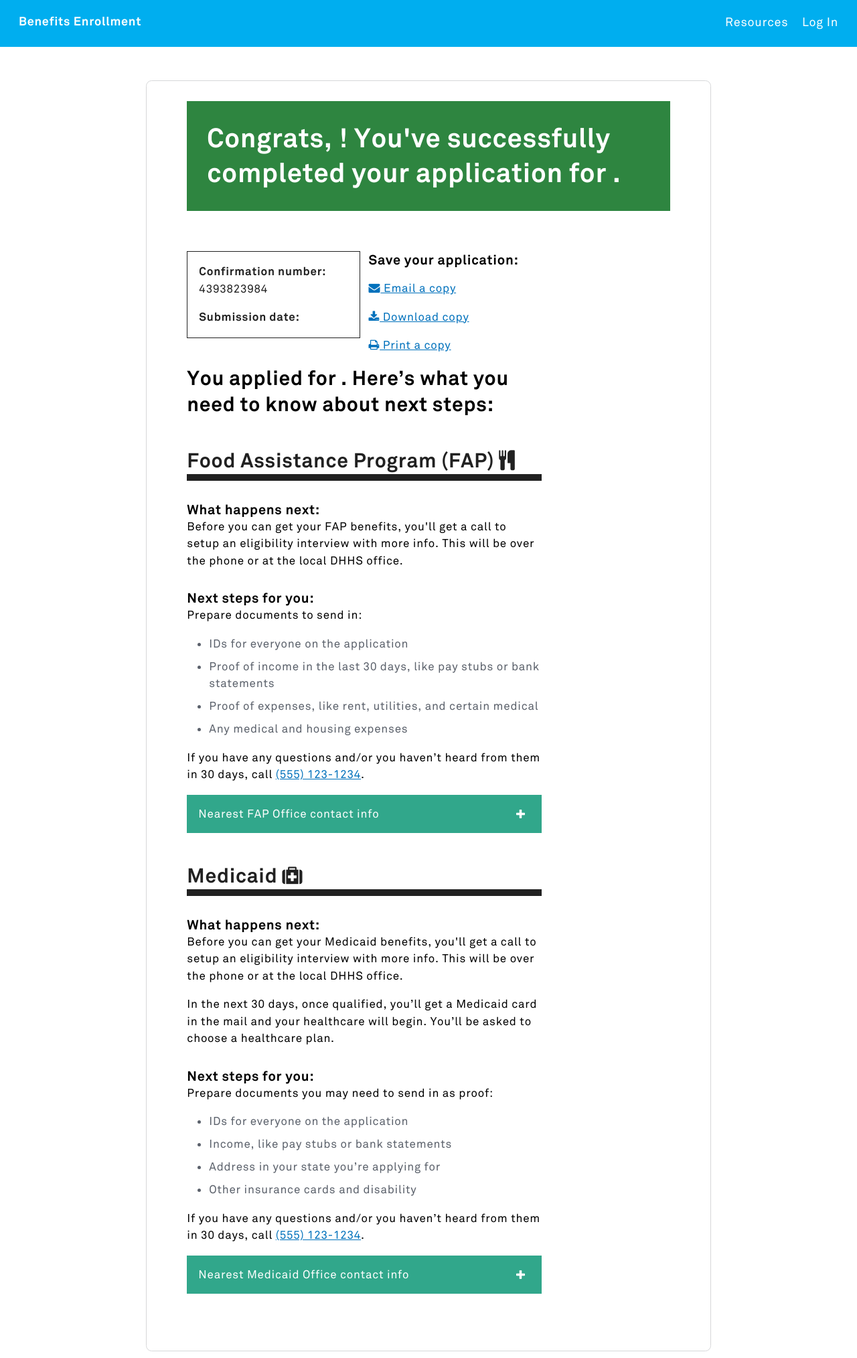
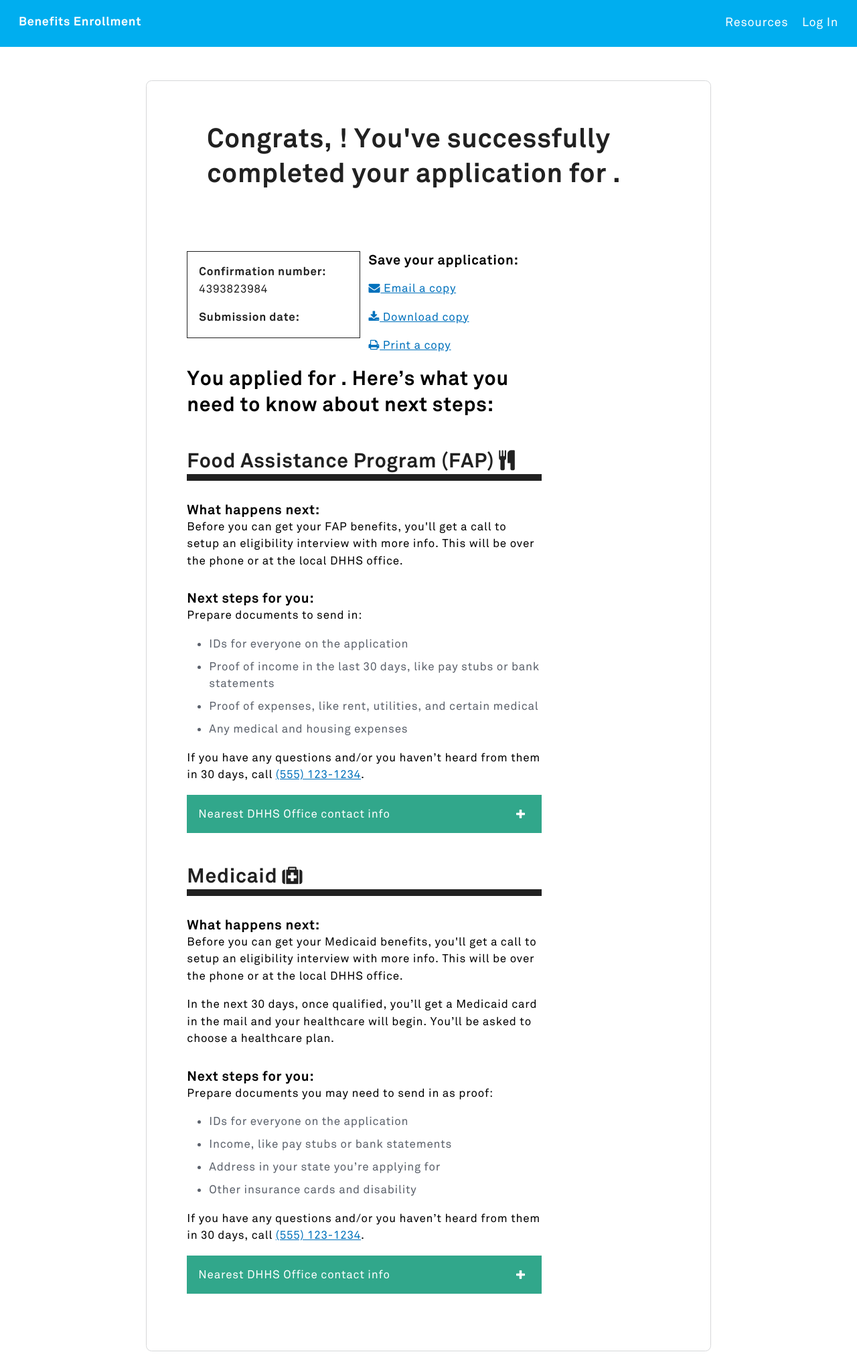
Before and after one commit to carlosmez/benefits-enrollment, a Jekyll site: the page built from 08-submit/done.html, in a window 1280 px wide. Shown: the whole page at 67% size. Built offline with Jekyll 4.4.1, drawn with Linux system fonts in a browser that asks for light colours.

Commit message:
updated ui on done page

```diff
--- a/08-submit/done.html
+++ b/08-submit/done.html
@@ -43,9 +43,9 @@
 	<p>If you have any questions and/or you haven’t heard from them in 30 days, call <a href="tel:555-123-1234">(555) 123-1234</a>.</p>
 
 	<div class="explainer">
-    <a href="#" class="explainer__toggle" aria-expanded="false" aria-controls="explainer-1">Nearest FAP Office contact info</a>
+    <a href="#" class="explainer__toggle" aria-expanded="false" aria-controls="explainer-1">Nearest DHHS Office contact info</a>
     <div class="explainer__content" id="explainer-1">
-      <h4>FAP Address</h4>
+      <h4>DHHS Address</h4>
 			<p>1234 Main St.<br/ >
 			Newark, NJ 12345</p>
 
@@ -76,9 +76,9 @@
 	<p>If you have any questions and/or you haven’t heard from them in 30 days, call <a href="tel:555-123-1234">(555) 123-1234</a>.</p>
 
 	<div class="explainer">
-    <a href="#" class="explainer__toggle" aria-expanded="false" aria-controls="explainer-2">Nearest Medicaid Office contact info</a>
+    <a href="#" class="explainer__toggle" aria-expanded="false" aria-controls="explainer-2">Nearest DHHS Office contact info</a>
     <div class="explainer__content" id="explainer-2">
-      <h4>Medicaid Address</h4>
+      <h4>DHHS Address</h4>
 			<p>1234 Main St.<br/ >
 			Newark, NJ 12345</p>
 
```
Also changed, not shown: assets/style.css.
